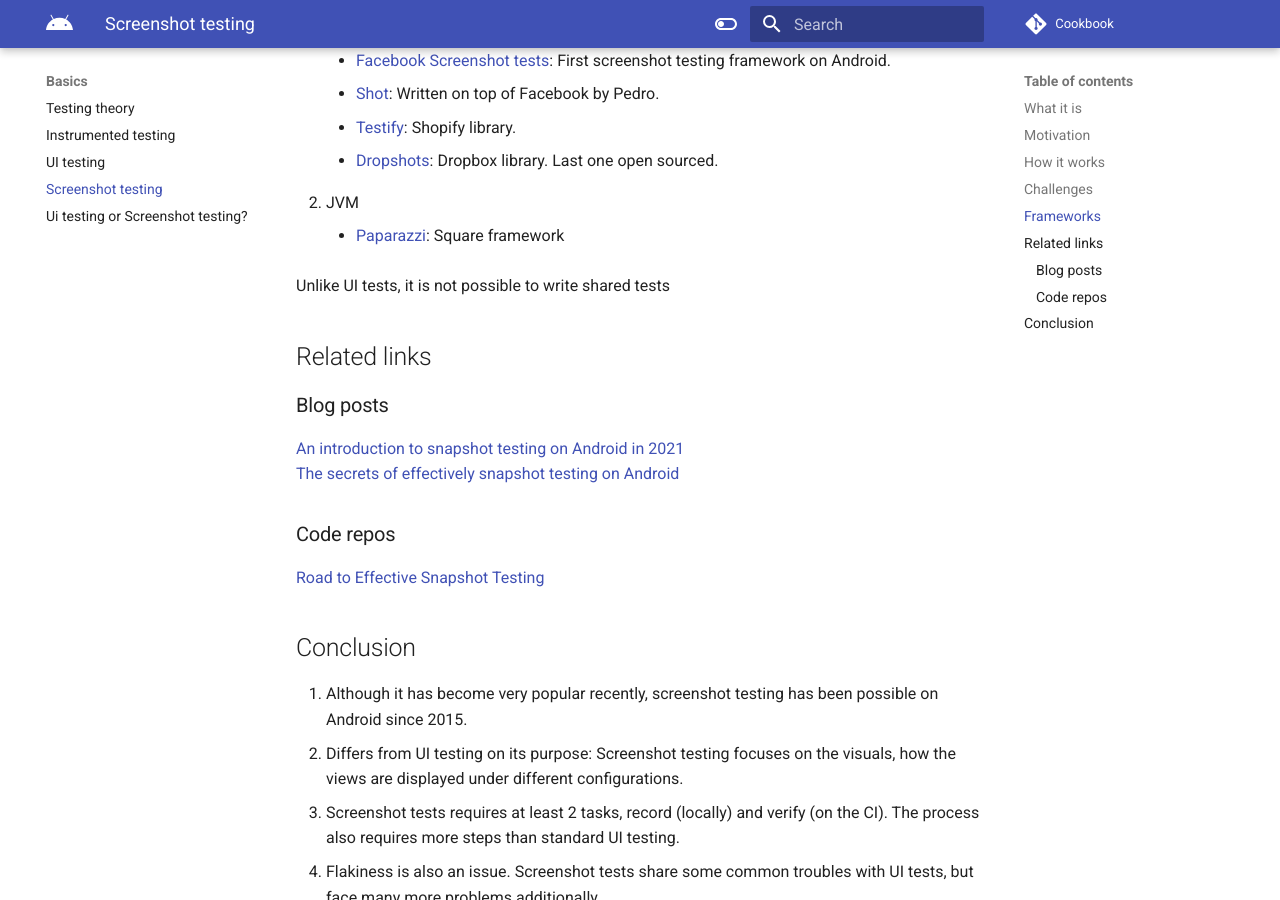
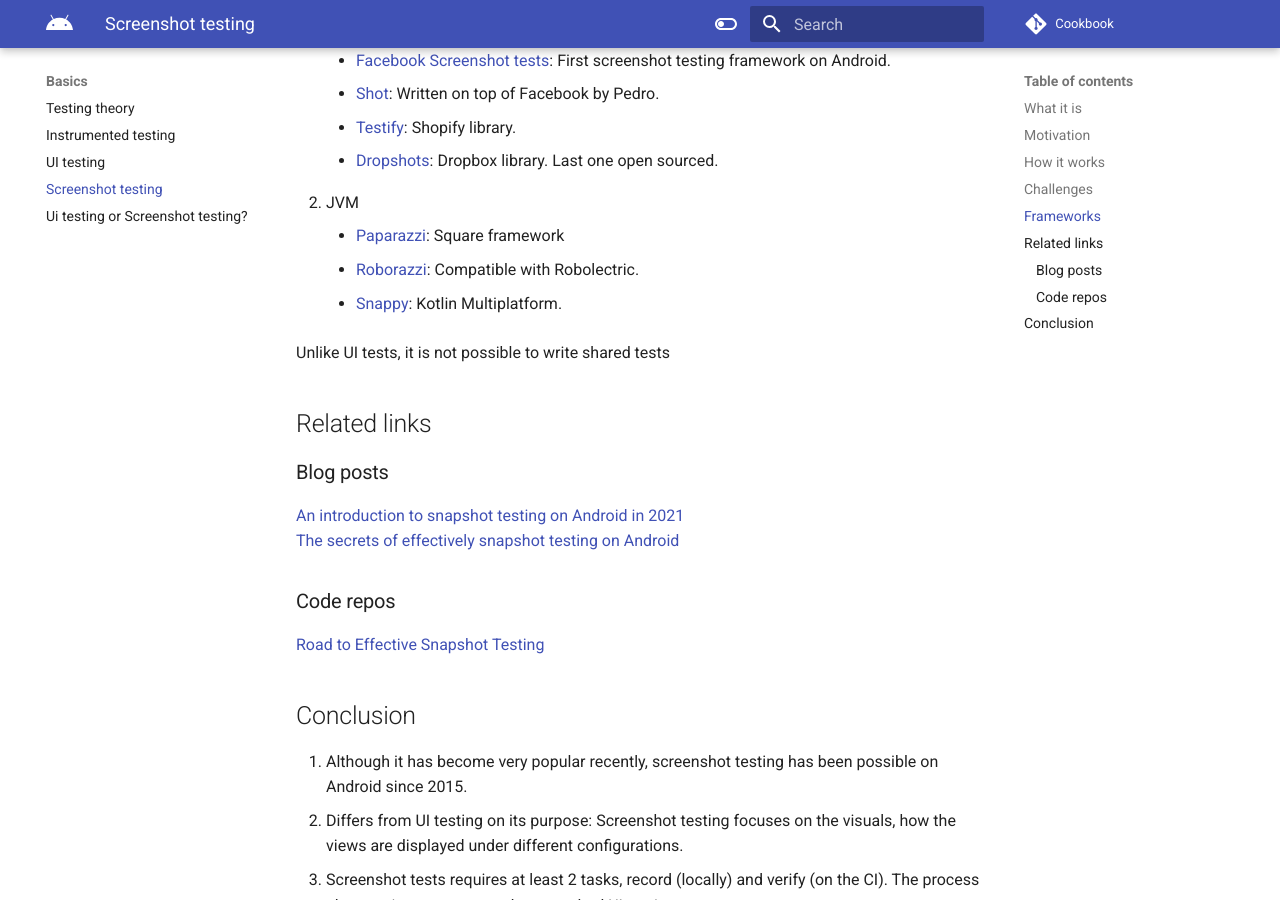
Before and after one commit to android-ui-testing/Cookbook, an MkDocs documentation site: the page built from docs/content/basics/screenshot_testing.md, in a window 1280 px wide and 900 px high, scrolled down 3511 px. Built offline with MkDocs 1.6.1 and Material for MkDocs 9.7.7, drawn with Linux system fonts in a browser that asks for light colours; comment, search, counter and statistics services are not loaded.

Commit message:
Add Roborazzi and Snappy to the list of frameworks for screenshot testing

```diff
--- a/docs/content/basics/screenshot_testing.md
+++ b/docs/content/basics/screenshot_testing.md
@@ -86,6 +86,8 @@
 
 2. JVM
      - [Paparazzi](https://github.com/cashapp/paparazzi): Square framework
+     - [Roborazzi](https://github.com/takahirom/roborazzi): Compatible with Robolectric.
+     - [Snappy](https://github.com/QuickBirdEng/kotlin-snapshot-testing): Kotlin Multiplatform.
 
 Unlike UI tests, it is not possible to write shared tests
 
```
